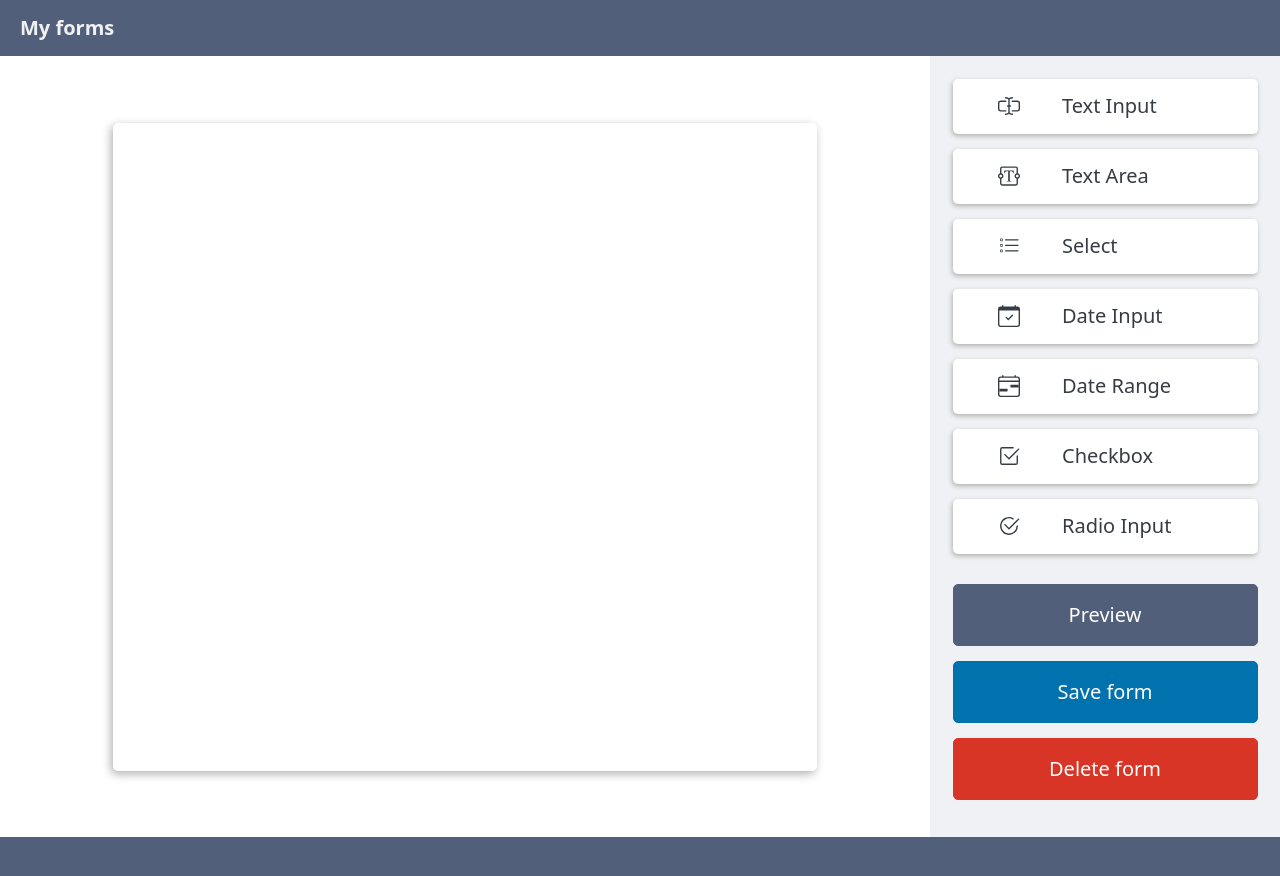
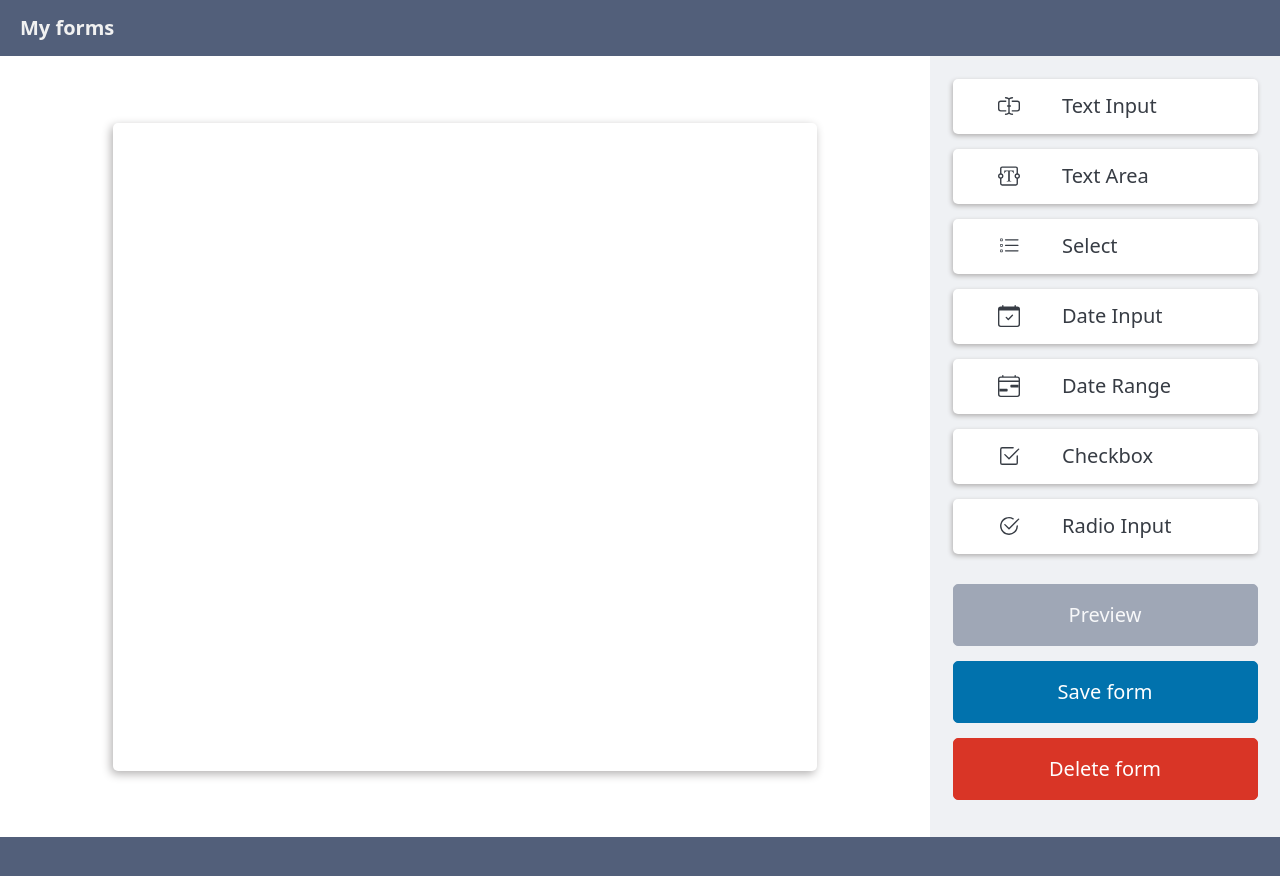
Before and after one commit to sottovocetomato/form-constructor, a Nuxt app: page /edit/1 in a window 1280 px wide. Shown: the top 876 px of the page. Built offline with nearby package versions, Linux system fonts and the light colour scheme.

Commit message:
!small fixes

```diff
--- a/components/base/ConstructorArea.vue
+++ b/components/base/ConstructorArea.vue
@@ -112,7 +112,13 @@
       </div>
     </div>
     <div class="form-controls">
-      <button @click="onFormPreview" class="secondary">Preview</button>
+      <button
+        @click="onFormPreview"
+        class="secondary"
+        :disabled="!formItems.length"
+      >
+        Preview
+      </button>
 
       <button @click="onFormSave">Save form</button>
       <button class="btn-danger" @click="onFormDelete" v-if="editMode">
--- a/components/dynamic/Form.vue
+++ b/components/dynamic/Form.vue
@@ -181,7 +181,7 @@ function onFormSubmit() {
   validated.value = true;
   nextTick(() => {
     const hasInvalidFields = composedForm.value?.querySelector(
-      "input[aria-invalid='true']"
+      "[aria-invalid='true']"
     );
     if (!!hasInvalidFields) return;
     emit("formSubmit", fieldsState, fieldsSet);
```
